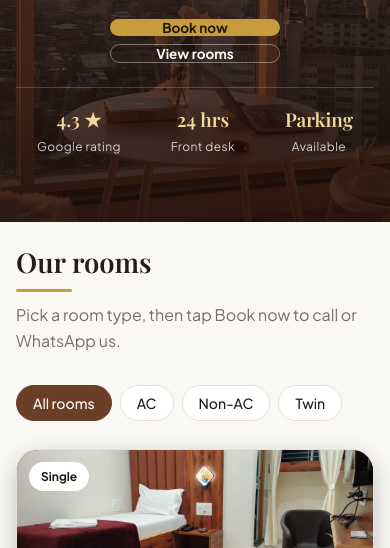
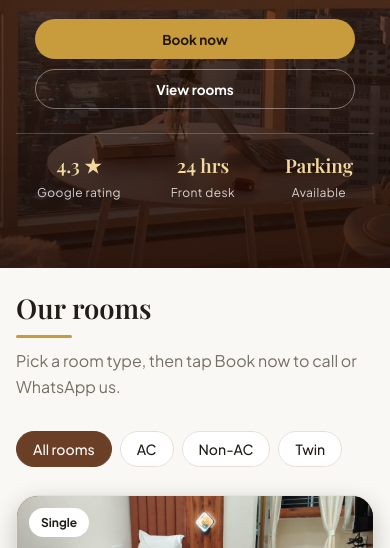
Before and after one commit to Alisterlobo/nandi-residency, a plain HTML site: page index.html in a window 390 px wide. Shown: the part 296-844 px from the top of the page. Drawn offline with nearby package versions, Linux system fonts and the light colour scheme.

Commit message:
button changed

```diff
--- a/css/style.css
+++ b/css/style.css
@@ -2030,37 +2030,3 @@ footer p,footer a,.loc li{overflow-wrap:anywhere}
     justify-content: center !important;
   }
 }
-
-/* =========================================================
-   COMPACT HERO BUTTONS FOR MOBILE
-   ========================================================= */
-@media (max-width: 700px) {
-  /* Restrict the entire button container width */
-  .hero .row {
-    display: flex !important;
-    flex-direction: column !important;
-    align-items: center !important;
-    justify-content: center !important;
-    width: 100% !important;
-    max-width: 100% !important;
-    margin: 0 auto !important;
-    gap: 8px !important;
-  }
-
-  /* Force sleek, controlled button dimensions */
-  .hero .row .btn {
-    width: auto !important;
-    min-width: 170px !important;    /* Compact width */
-    max-width: 200px !important;    /* Prevents stretching */
-    height: 38px !important;        /* Slimmer height */
-    min-height: unset !important;
-    padding: 0 16px !important;     /* Less bloated padding */
-    font-size: 13.5px !important;   /* Sleek, professional text size */
-    font-weight: 600 !important;
-    border-radius: 999px !important;
-    display: inline-flex !important;
-    align-items: center !important;
-    justify-content: center !important;
-    box-sizing: border-box !important;
-  }
-}
```
